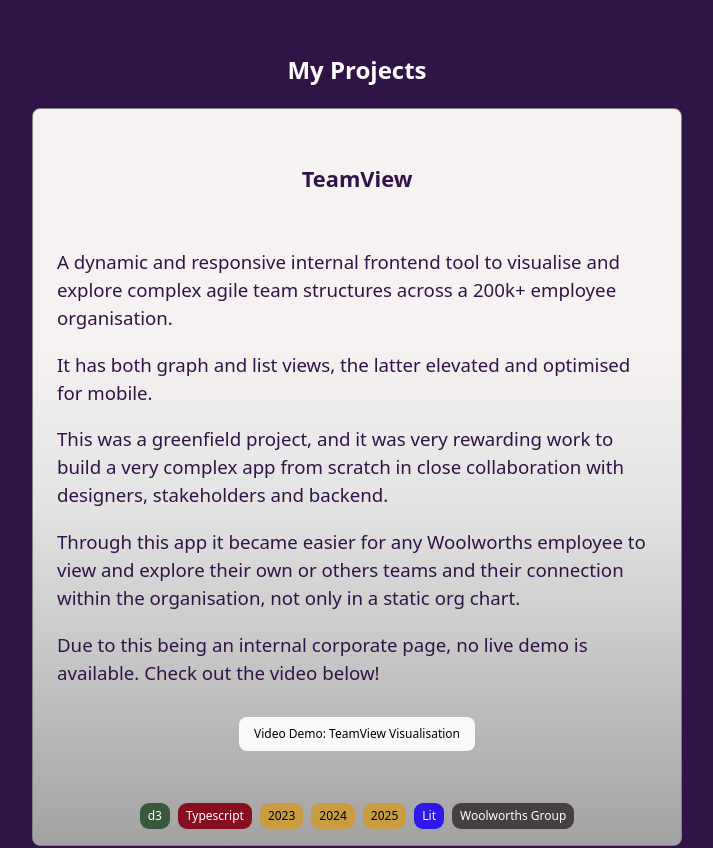
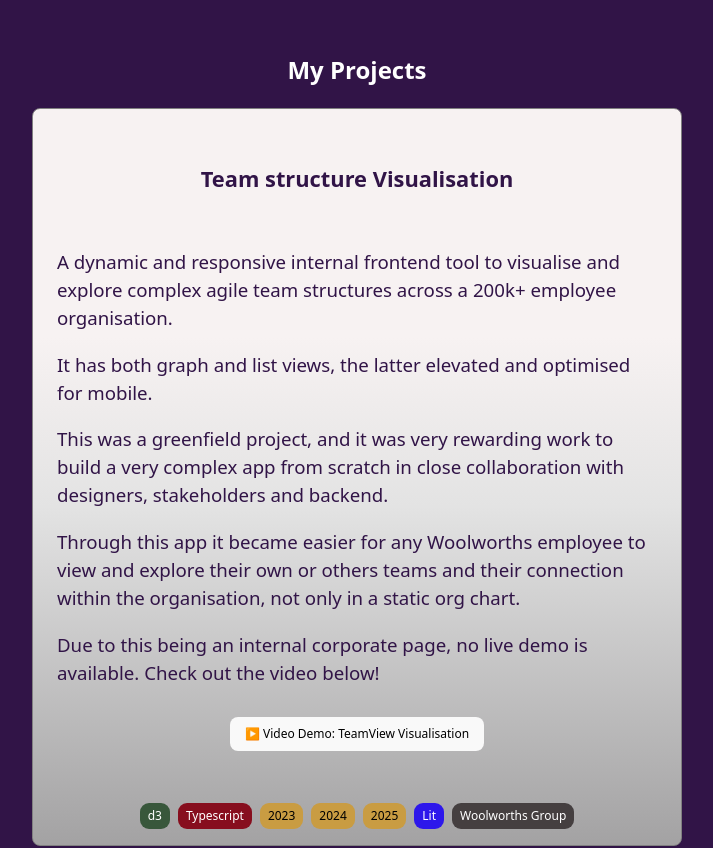
Before and after one commit to norahamacher/portfolio, a React (Vite) app: page / in a window 1280 px wide. Shown: the top 848 px of the page, without its empty margins (283-996 px from the left). Built offline with nearby package versions, Linux system fonts and the light colour scheme.

Commit message:
add icon

```diff
--- a/public/data.json
+++ b/public/data.json
@@ -2,7 +2,7 @@
     "projects": [
         {
             "id": "tmv",
-            "title": "TeamView",
+            "title": "Team structure Visualisation",
             "description": [
                 "A dynamic and responsive internal frontend tool to visualise and explore complex agile team structures across a 200k+ employee organisation.",
                 "It has both graph and list views, the latter elevated and optimised for mobile.",
@@ -140,8 +140,6 @@
                 "ReactJS"
             ],
             "language": [
-                "Typescript",
-                "Python",
                 "Javascript"
             ],
             "library": [
--- a/src/components/Media.tsx
+++ b/src/components/Media.tsx
@@ -22,10 +22,21 @@
     const [isDialogOpen, setIsDialogOpen] = useState(false);
     const handleOpenDialog = () => setIsDialogOpen(true);
     const handleCloseDialog = () => setIsDialogOpen(false);
+
+    const getIcon = () => {
+        switch (media.type) {
+            case 'image':
+                return '📸  ';
+            case "video":
+                return '▶️  '
+            default:
+                return;
+        }
+    }
     return (
         <>
 
-            <button onClick={handleOpenDialog}>{media.title}</button>
+            <button onClick={handleOpenDialog}>{getIcon()}   {media.title}</button>
             <Dialog isOpen={isDialogOpen} onClose={handleCloseDialog} content={media}></Dialog>
 
         </>
```
